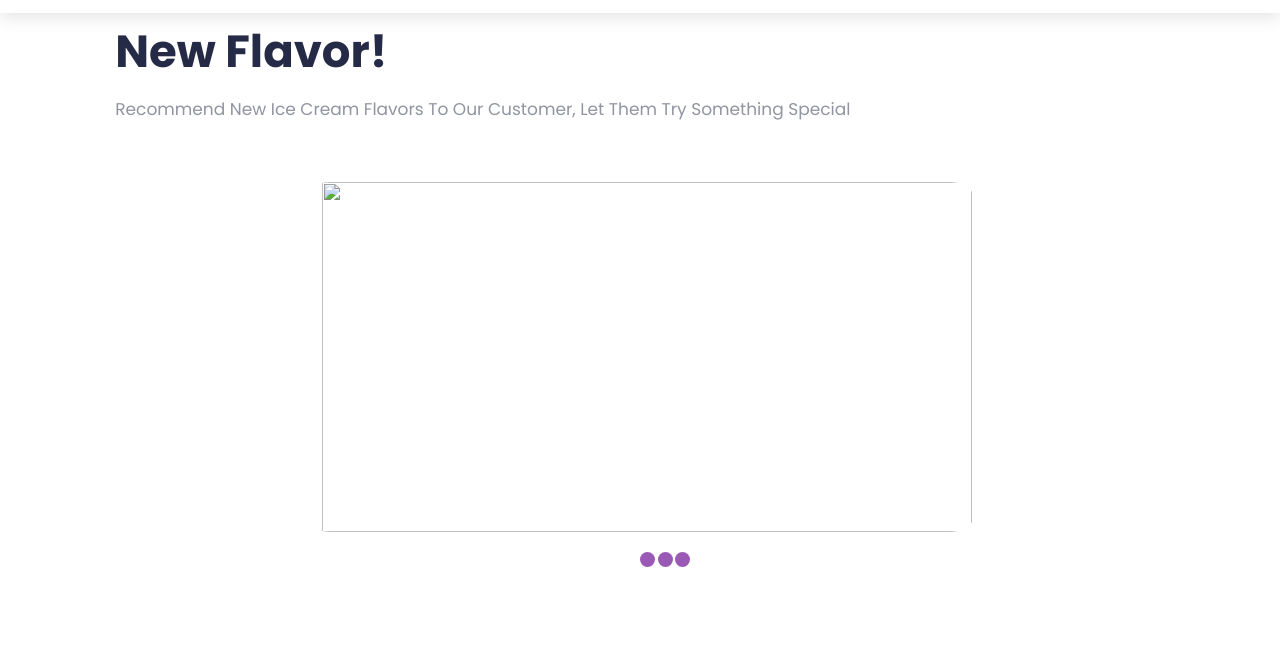
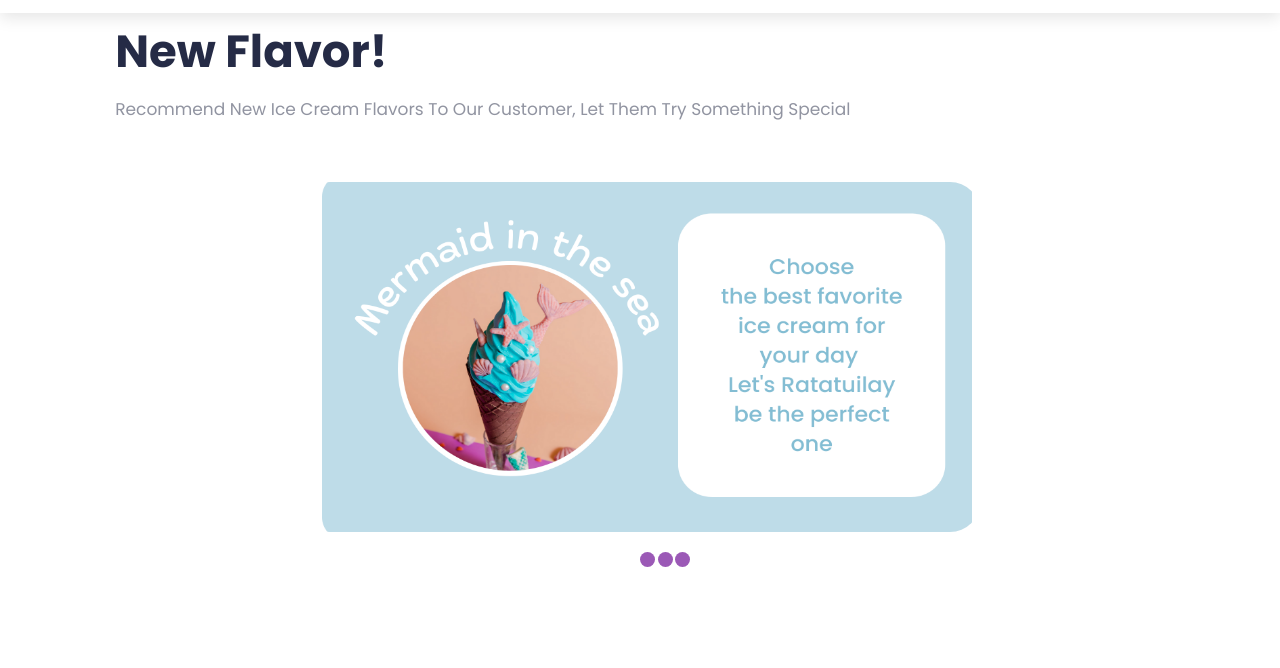
Before and after one commit to SEPIAZY/miniproject_OOP, a plain HTML site: page index.html in a window 1280 px wide. Shown: the part 132-800 px from the top of the page. Drawn offline with Linux system fonts and the light colour scheme.

Commit message:
menu-finished2

```diff
--- a/index.html
+++ b/index.html
@@ -48,7 +48,7 @@
         <span id="slide-2"></span>
         <span id="slide-3"></span>
         <div class="image-container">
-          <img src="images/poster1.pngw" class="slide"  width="650" height="350"/>
+          <img src="images/poster1.png" class="slide"  width="650" height="350"/>
           <img src="images/poster2.png" class="slide" width="650" height="350"/>
           <img src="images/poster3.png" class="slide" width="650" height="350"/>
         </div>
```
